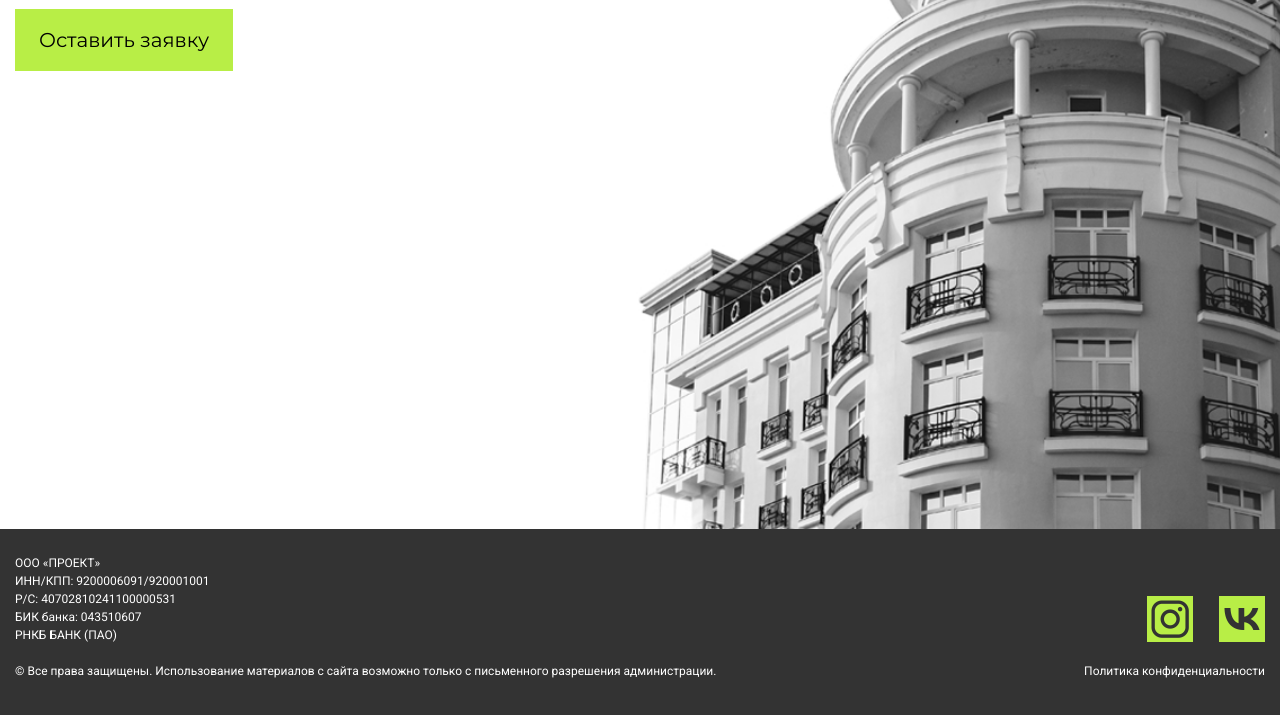
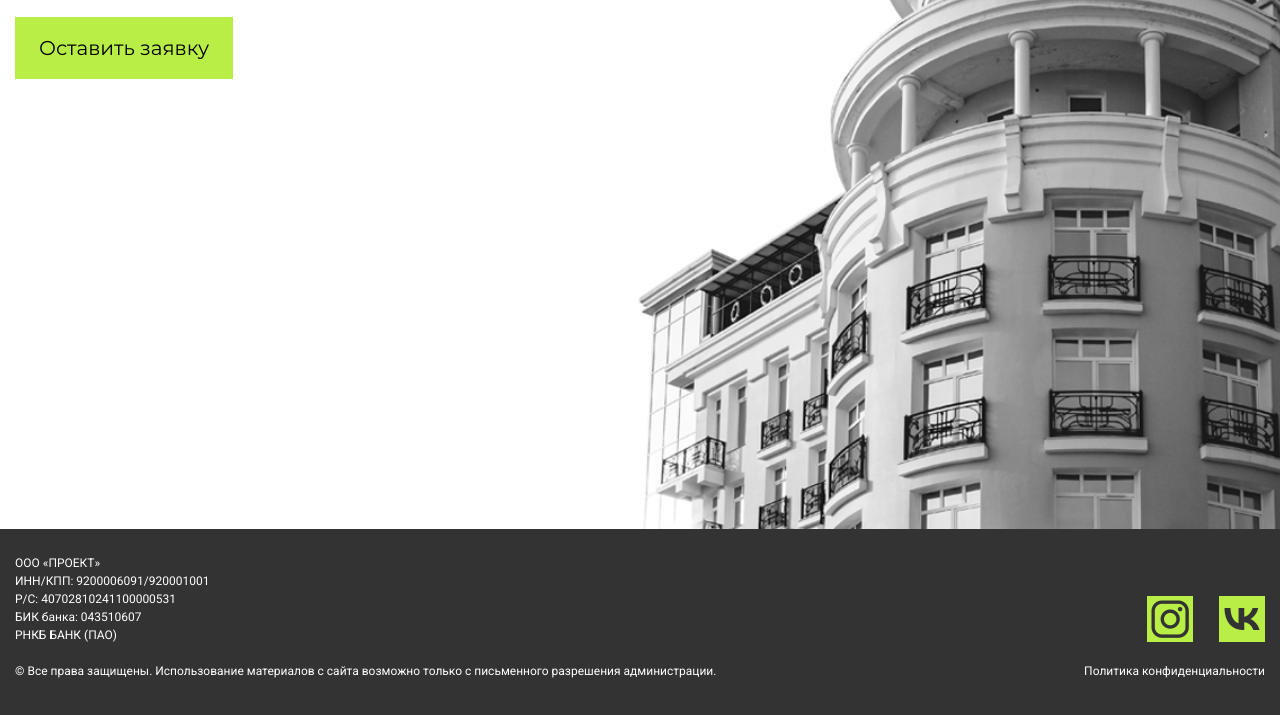
Before and after one commit to theowindand/betaProject, a website: page engineering.html in a window 1280 px wide. Shown: the part 450-1165 px from the top of the page. Drawn offline with nearby package versions, Linux system fonts and the light colour scheme.

Commit message:
Add files via upload

```diff
--- a/css/style.css
+++ b/css/style.css
@@ -228,6 +228,10 @@ nav.navbar {
 	color: #000;
 	text-decoration: none;
 	position: relative;
+}
+
+.engineering-main-info a {
+	margin-top: 33px;
 }
 
 .top-section_headline:before {
@@ -1808,7 +1812,6 @@ footer, .footer {
 	}
 
 	.engineering-main-info a {
-		margin-top: 33px;
 		padding: 16px 18px;
 	}
 
```
